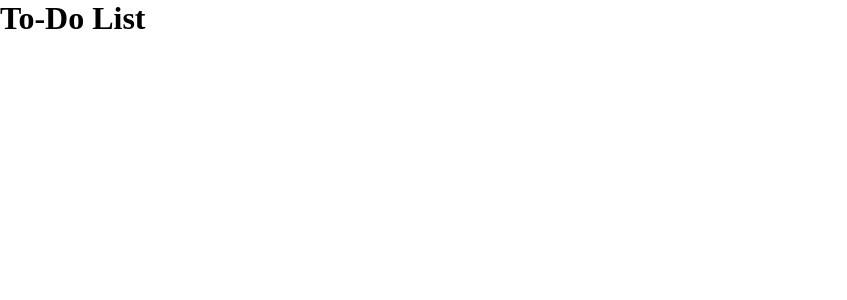
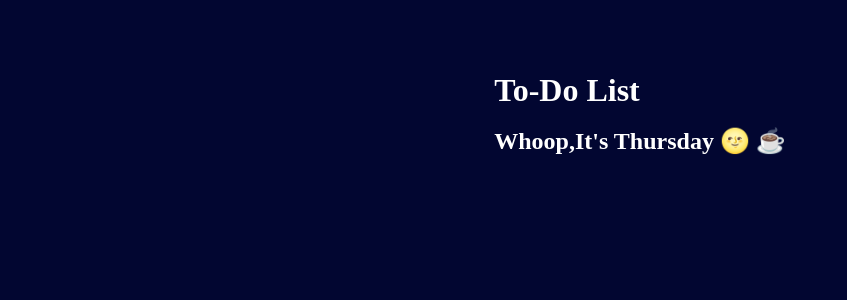
Before and after one commit to thejas-1999/To-Do-List-React, a React (Vite) app in the folder todo-list/: page / in a window 1280 px wide. Shown: the top 300 px of the page, without its empty margins (0-847 px from the left). Built offline with nearby package versions, Linux system fonts and the light colour scheme.

Commit message:
Add a subheading with the current date

```diff
--- a/todo-list/src/App.css
+++ b/todo-list/src/App.css
@@ -2,3 +2,23 @@
   margin: 0;
   padding: 0;
 }
+
+body {
+  background-color: #020631;
+}
+
+.app {
+  position: absolute;
+  top: 10%;
+  left: 50%;
+  transform: translate(-50%, -10%);
+}
+
+.app .main-heading .h1 {
+  text-align: center;
+}
+
+.app h1,
+h2 {
+  color: white;
+}
--- a/todo-list/src/Components/ToDo.jsx
+++ b/todo-list/src/Components/ToDo.jsx
@@ -1,10 +1,28 @@
 const ToDo = () => {
+  const currentDate = new Date();
+  const dayOfWeek = currentDate.getDay();
+  const daysOfWeek = [
+    "Sunday",
+    "Monday",
+    "Tuesday",
+    "Wednesday",
+    "Thursday",
+    "Friday",
+    "Saturday",
+  ];
+  const currentDay = daysOfWeek[dayOfWeek];
+
   return (
     <div>
       <div className="app">
         <div className="main-heading">
           <h1>To-Do List</h1>
         </div>
+
+        <div className="sub-heading">
+          <br />
+          <h2>Whoop,It's {currentDay} 🌝 ☕</h2>
+        </div>
       </div>
     </div>
   );
```
